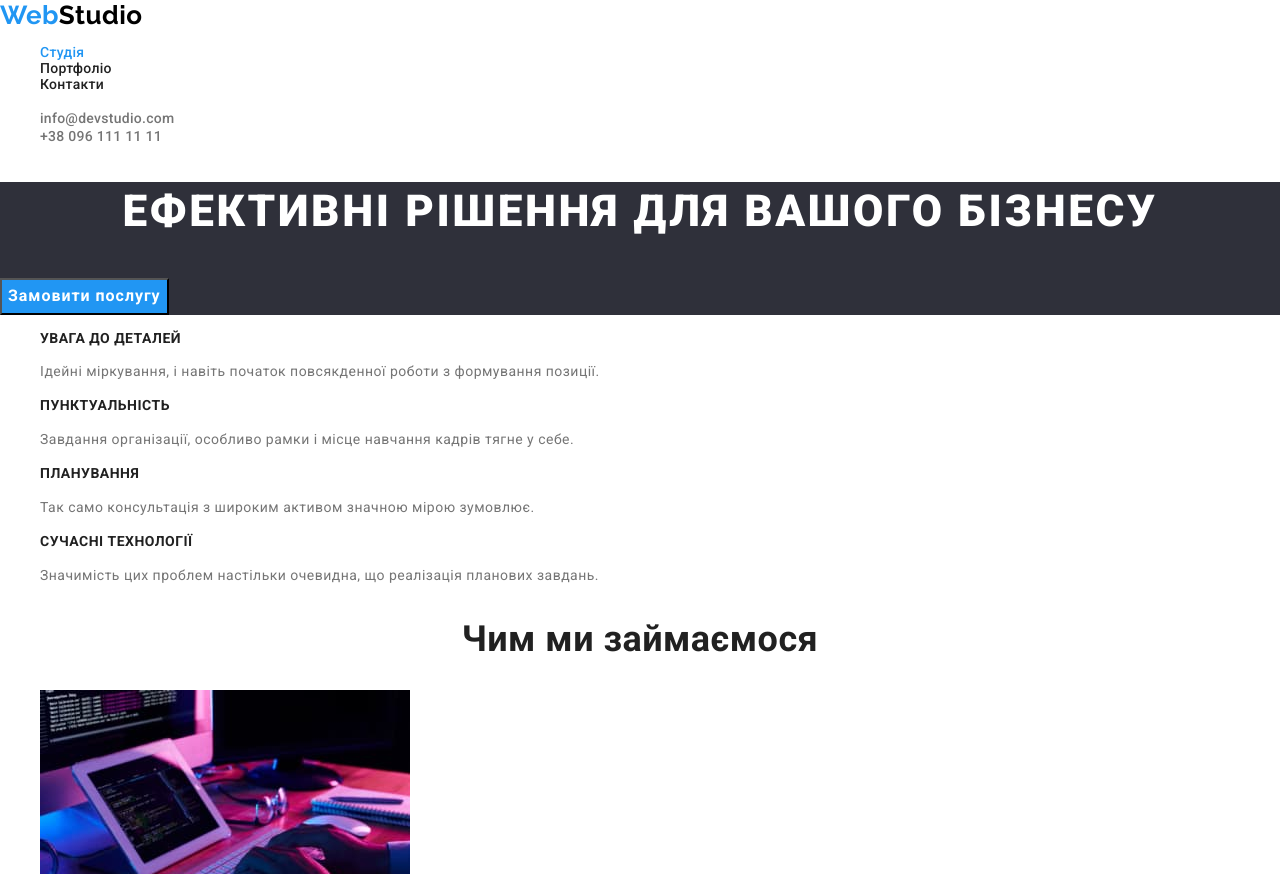
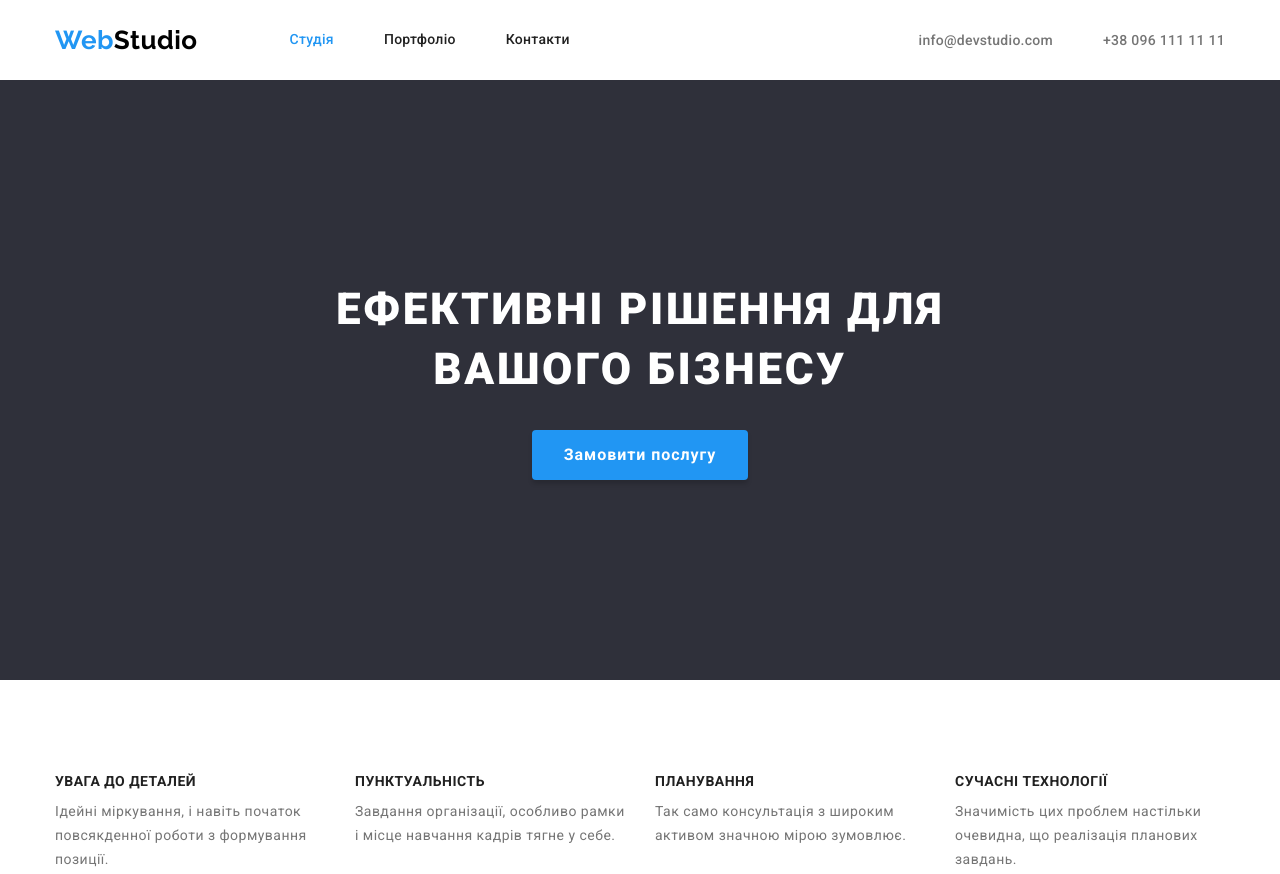
Before and after one commit to AnatoliyYakovenko/goit-markup-hw-03, a plain HTML site: page index.html in a window 1280 px wide. Shown: the top 874 px of the page. Drawn offline with nearby package versions, Linux system fonts and the light colour scheme.

Commit message:
finish main page

```diff
--- a/css/styles.css
+++ b/css/styles.css
@@ -16,8 +16,39 @@ body {
   letter-spacing: 0.03em;
   background-color: var(--white-elements);
 }
+h1, h2, h3, h4, h5, h6, p{
+  margin: 0;
+  padding: 0;
+}
+ul{
+  margin: 0;
+  padding: 0;
+  list-style: none;
+}
+.section{
+  padding-top: 94px;
+  padding-bottom: 94px;
+}
+.header{
+  /* padding-top: 32px;
+  padding-bottom: 32px; */
+  margin-bottom: 0;
+}
+.container{
+  margin: 0 auto;
+  padding-left: 15px;
+  padding-right: 15px;
+  width: 1200px;
+  /* background-color: tomato; */
+
+}
+.header_thumb{
+  display: flex;
+  align-items: center;
+}
 /* Logo */
 .logo {
+  margin-right: 92px;
   color: var(--black-elements);
   font-family: Raleway, cursive;
   font-weight: 700;
@@ -29,6 +60,7 @@ body {
   color: var(--blue-elements);
 }
 /* Site nav */
+
 .site-nav {
   font-weight: 500;
   font-size: 14px;
@@ -36,22 +68,36 @@ body {
   letter-spacing: 0.02em;
   text-decoration: none;
 }
-.list {
-  list-style: none;
+.site-nav_list {
+  display:flex;
 }
-.site-nav .link {
+.site-nav_item:not(:last-child){
+  margin-right: 50px;
+}
+.site-nav_link {
+  display: block;
+  padding-top: 32px;
+  padding-bottom: 32px;
   color: var(--primary-color);
+  text-decoration: none;
 }
-.site-nav .link:hover,
-.site-nav .link:focus {
+.site-nav_link:hover,
+.site-nav_link:focus {
   color: var(--blue-elements);
 }
-.site-nav .link.current {
+.site-nav_link.current {
   color: var(--blue-elements);
 }
 /* Contacts */
 .contact {
   color: var(--secondary-color);
+}
+.contacts-nav{
+  display: flex;
+  margin-left: auto;
+}
+.contacts-nav_item:not(:last-child){
+  margin-right: 50px;
 }
 .contacts-nav .contact:hover,
 .contacts-nav .contact:focus {
@@ -59,10 +105,14 @@ body {
 }
 /* Hero */
 .hero {
+  padding-top: 200px;
+  padding-bottom: 200px;
+  text-align: center;
   color: var(--white-elements);
   background-color: var(--secondary-background);
 }
 .hero .hero-title {
+
   font-weight: 900;
   font-size: 44px;
   line-height: 1.36;
@@ -70,12 +120,27 @@ body {
   letter-spacing: 0.06em;
   text-transform: uppercase;
 }
+.hero-title{
+  margin-bottom: 30px;
+  margin-left: auto;
+  margin-right: auto;
+  width: 696px;
+}
 
 /* Features */
 .features-list {
+  display: flex;
+  flex-wrap: wrap;
   list-style: none;
 }
+.features-item{
+  width: 270px;
+}
+.features-item:not(:last-child){
+  margin-right: 30px;
+}
 .features-title {
+  margin-bottom: 10px;
   font-weight: 700;
   font-size: 14px;
   line-height: 1.14;
@@ -87,47 +152,81 @@ body {
   line-height: 1.71;
 }
 .center-title {
+  margin-bottom: 50px;
   font-weight: 700;
   font-size: 36px;
   line-height: 1.17;
   text-align: center;
 }
 /* Work */
+.work{
+  padding-top: 0;
+}
 .work-list {
+  display: flex;
+  /* margin-bottom: 188px; */
   list-style: none;
+}
+.work-list_item:not(:last-child){
+  margin-right: 30px;
 }
 /* Team */
 .team {
+  padding-top: 0;
   background-color: var(--team-background-color);
 }
 .team-list {
+  display: flex;
   list-style: none;
 }
-.members {
+.team-item {
+  margin-bottom: 34px;
   background-color: var(--white-elements);
 }
+.team-item_img{
+  margin-bottom: 30px;
+}
+.team-item:not(:last-child){
+  margin-right: 30px;
+}
 .members-name {
+  margin-bottom: 10px;
   font-weight: 500;
   font-size: 16px;
   line-height: 1.19;
 }
 .members-position {
+  margin-bottom: 30px;
   color: var(--secondary-color);
   font-size: 16px;
   line-height: 1.19;
 }
 /* Address */
 .footer {
+
   background-color: var(--secondary-background);
 }
 .footer .logo {
   color: var(--white-elements);
 }
+.footer-logo{
+  display: block;
+  margin-right: 0;
+  padding-top: 60px;
+  padding-bottom: 20px;
+}
 .address {
+  padding-bottom: 60px;
+  display: block;
+  width: 231px;
   color: var(--white-elements);
   font-style: normal;
   font-size: 14px;
   line-height: 1.71;
+}
+.contact-footer{
+  margin-top: 9px;
+  display: block;
 }
 .address .contact-footer {
   color: var(--address-links-color);
@@ -139,7 +238,7 @@ body {
 }
 /* Buttons */
 .button {
-  background-color: var(--blue-elements);
+   background-color: var(--blue-elements);
 }
 .button.primary {
   color: var(--white-elements);
@@ -155,12 +254,16 @@ body {
   cursor: pointer;
 }
 .order-button {
+  padding: 10px 32px;
   font-family: inherit;
   font-weight: 700;
   font-size: 16px;
   line-height: 1.88;
   text-align: center;
   letter-spacing: 0.06em;
+  box-shadow: 0px 4px 4px rgba(0, 0, 0, 0.15);
+  border-radius: 4px;
+  border: 0;
 
   cursor: pointer;
 }
--- a/index.html
+++ b/index.html
@@ -5,6 +5,8 @@
     <meta http-equiv="X-UA-Compatible" content="IE=edge" />
     <meta name="viewport" content="width=device-width, initial-scale=1.0" />
     <title>WebStudio</title>
+    <link rel="stylesheet"
+        href="https://cdnjs.cloudflare.com/ajax/libs/modern-normalize/1.1.0/modern-normalize.min.css">
     <link rel="preconnect" href="https://fonts.googleapis.com" />
     <link rel="preconnect" href="https://fonts.gstatic.com" crossorigin />
     <link
@@ -15,64 +17,71 @@
     <link rel="stylesheet" href="./css/styles.css" />
   </head>
   <body>
-    <header>
-      <a href="www.webstudio.com" class="logo"
+    <header class="header">
+      <div class="container">
+        <div class="header_thumb">
+        <a href="www.webstudio.com" class="logo"
         ><span class="logo-web">Web</span>Studio</a
       >
       <nav class="site-nav">
-        <ul class="site-nav list">
-          <li>
-            <a href="./index.html" class="site-nav link current">Студія</a>
+        <ul class="site-nav_list">
+          <li class="site-nav_item">
+            <a href="./index.html" class="site-nav_link current">Студія</a>
           </li>
-          <li>
-            <a href="./portfolio.html" class="site-nav link">Портфоліо</a>
+          <li class="site-nav_item">
+            <a href="./portfolio.html" class="site-nav_link">Портфоліо</a>
           </li>
-          <li>
-            <a href="#" class="site-nav link">Контакти</a>
+          <li class="site-nav_item">
+            <a href="#" class="site-nav_link">Контакти</a>
           </li>
         </ul>
       </nav>
-      <ul class="contacts-nav list">
-        <li>
+      <ul class="contacts-nav">
+        <li class="contacts-nav_item">
           <a href="mailto:info@devstudio.com" class="site-nav contact"
             >info@devstudio.com</a
           >
         </li>
-        <li>
+        <li class="contacts-nav_item">
           <a href="tel:+380961111111" class="site-nav contact">+38 096 111 11 11</a>
         </li>
       </ul>
+    </div>
+      </div>
     </header>
     <main>
       <section class="hero">
+
         <h1 class="hero-title">Ефективні рішення для вашого бізнесу</h1>
         <button type="button" class="button primary order-button">
           Замовити послугу
         </button>
+
       </section>
-      <section class="features">
+      <section class="features section">
+        <div class="container">
         <ul class="features-list">
-          <li>
+          <li class="features-item">
             <h3 class="features-title">Увага до деталей</h3>
             <p class="features-article">
               Ідейні міркування, і навіть початок повсякденної роботи з
               формування позиції.
             </p>
           </li>
-          <li>
+          <li class="features-item">
             <h3 class="features-title">Пунктуальність</h3>
             <p class="features-article">
               Завдання організації, особливо рамки і місце навчання кадрів тягне
               у себе.
             </p>
           </li>
-          <li>
+          <li class="features-item">
             <h3 class="features-title">Планування</h3>
             <p class="features-article">
               Так само консультація з широким активом значною мірою зумовлює.
             </p>
           </li>
-          <li>
+          <li class="features-item">
             <h3 class="features-title">Сучасні технології</h3>
             <p class="features-article">
               Значимість цих проблем настільки очевидна, що реалізація планових
@@ -80,25 +89,27 @@
             </p>
           </li>
         </ul>
+      </div>
       </section>
-      <section class="work">
+      <section class="work section">
+        <div class="container">
         <h2 class="center-title">Чим ми займаємося</h2>
         <ul class="work-list">
-          <li>
+          <li class="work-list_item">
             <img
               src="./images/typing.jpg"
               width="370"
               alt="man is coding and looking at block diagram"
             />
           </li>
-          <li>
+          <li class="work-list_item">
             <img
               src="./images/phone.jpg"
               width="370"
               alt="phone in hand and laptop with phone's design on it's screen"
             />
           </li>
-          <li>
+          <li class="work-list_item">
             <img
               src="./images/tablet.jpg"
               width="370"
@@ -106,12 +117,14 @@
             />
           </li>
         </ul>
+      </div>
       </section>
-      <section class="team">
+      <section class="team section">
+        <div class="container">
         <h2 class="center-title">Наша команда</h2>
         <ul class="team-list">
-          <li class="members">
-            <img
+          <li class="team-item">
+            <img class="team-item_img"
               src="./images/demyanenko.jpg"
               width="270"
               alt="Igor Demyanenko"
@@ -119,26 +132,28 @@
             <h3 class="members-name">Ігор Дем'яненко</h3>
             <p class="members-position">Product Designer</p>
           </li>
-          <li class="members">
-            <img src="./images/repina.jpg" width="270" alt="Olga Repina" />
+          <li class="team-item">
+            <img class="team-item_img" src="./images/repina.jpg" width="270" alt="Olga Repina" />
             <h3 class="members-name">Ольга Рєпіна</h3>
             <p class="members-position">Frontend Developer</p>
           </li>
-          <li class="members">
-            <img src="./images/tarasov.jpg" width="270" alt="Mykola Tarasov" />
+          <li class="team-item">
+            <img class="team-item_img" src="./images/tarasov.jpg" width="270" alt="Mykola Tarasov" />
             <h3 class="members-name">Микола Тарасов</h3>
             <p class="members-position">Marketing</p>
           </li>
-          <li class="members">
-            <img src="./images/ermakov.jpg" width="270" alt="Myhailo Ermakov" />
+          <li class="team-item">
+            <img class="team-item_img" src="./images/ermakov.jpg" width="270" alt="Myhailo Ermakov" />
             <h3 class="members-name">Михайло Єрмаков</h3>
             <p class="members-position">Designer</p>
           </li>
         </ul>
+      </div>
       </section>
     </main>
     <footer class="footer">
-      <a href="www.webstudio.com" class="logo"
+      <div class="container">
+      <a class="footer-logo logo" href="www.webstudio.com"
         ><span class="logo-web">Web</span>Studio</a
       >
       <address class="address">
@@ -148,6 +163,7 @@
         >
         <a href="tel:+380961111111" class="contact-footer">+38 096 111 11 11</a>
       </address>
+    </div>
     </footer>
   </body>
 </html>
```
Also changed, not shown: portfolio.html (+2 -0 lines).
